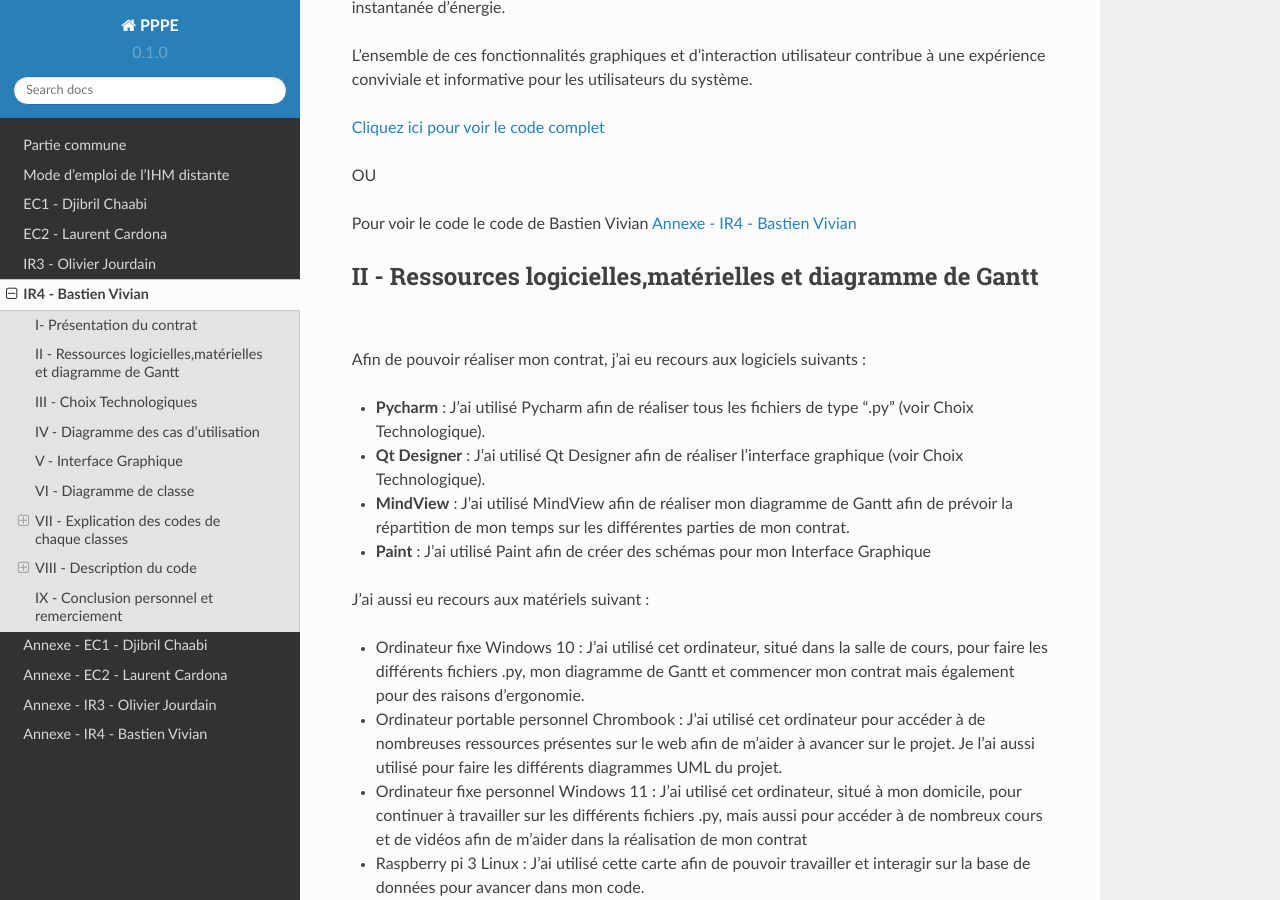
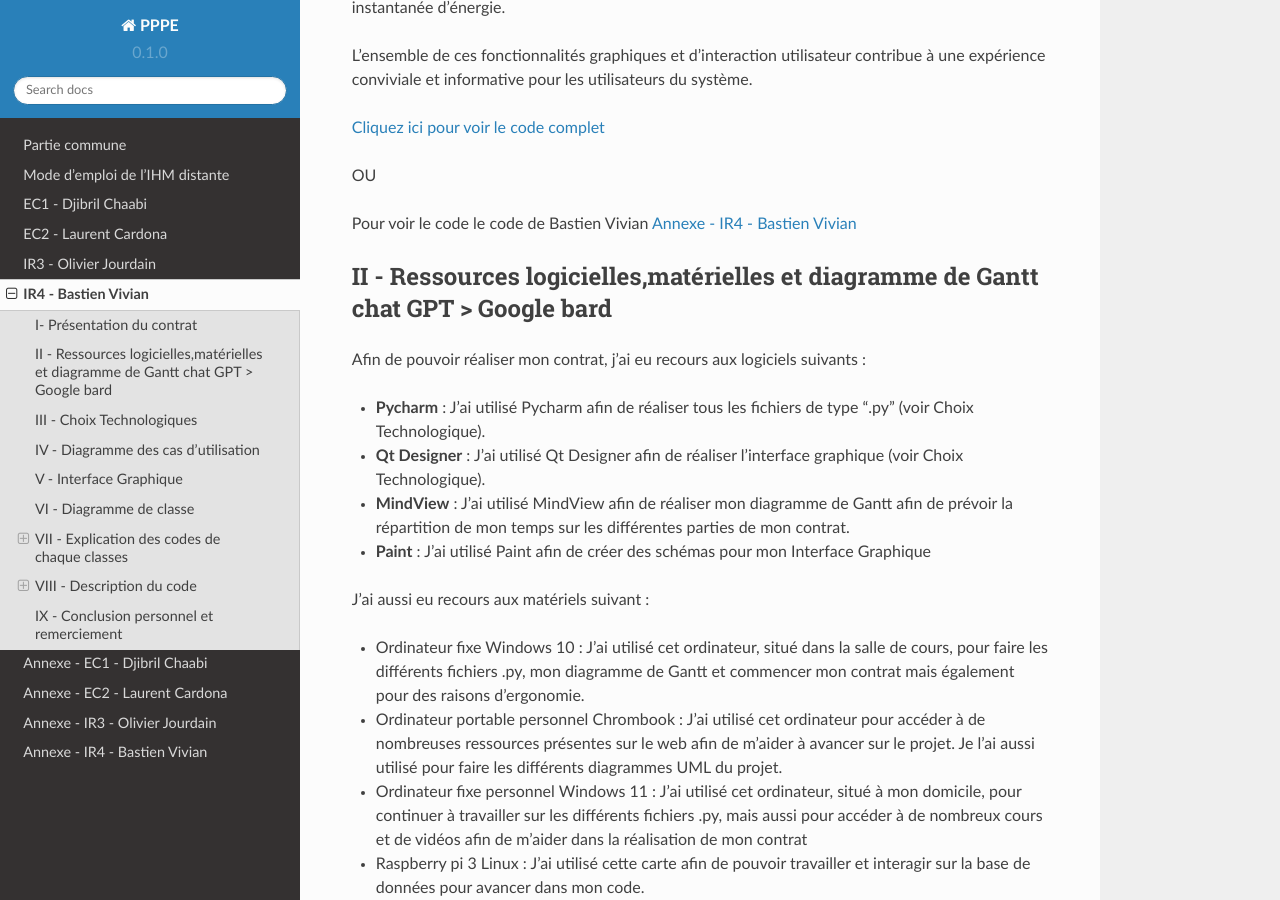
Before and after one commit to Oliopti/Documentation-PPPE, a Sphinx documentation site: the page built from docs/source/Bastien_VIVIAN.rst, in a window 1280 px wide and 900 px high, scrolled down 1084 px. Built offline with Sphinx 7.4.7 and the Read the Docs theme 2.0.0, drawn with Linux system fonts in a browser that asks for light colours.

Commit message:
j
j

Co-Authored-By: Oliopti <100162580+Oliopti@users.noreply.github.com>

```diff
--- a/docs/source/Bastien_VIVIAN.rst
+++ b/docs/source/Bastien_VIVIAN.rst
@@ -37,7 +37,7 @@ Pour voir le code le code de Bastien Vivian :doc:`Annexe_IR4`
 
 
 
-II - Ressources logicielles,matérielles et diagramme de Gantt
+II - Ressources logicielles,matérielles et diagramme de Gantt chat GPT > Google bard
 -------------------------------------------------------------
 
 Afin de pouvoir réaliser mon contrat, j’ai eu recours aux logiciels suivants :
```
